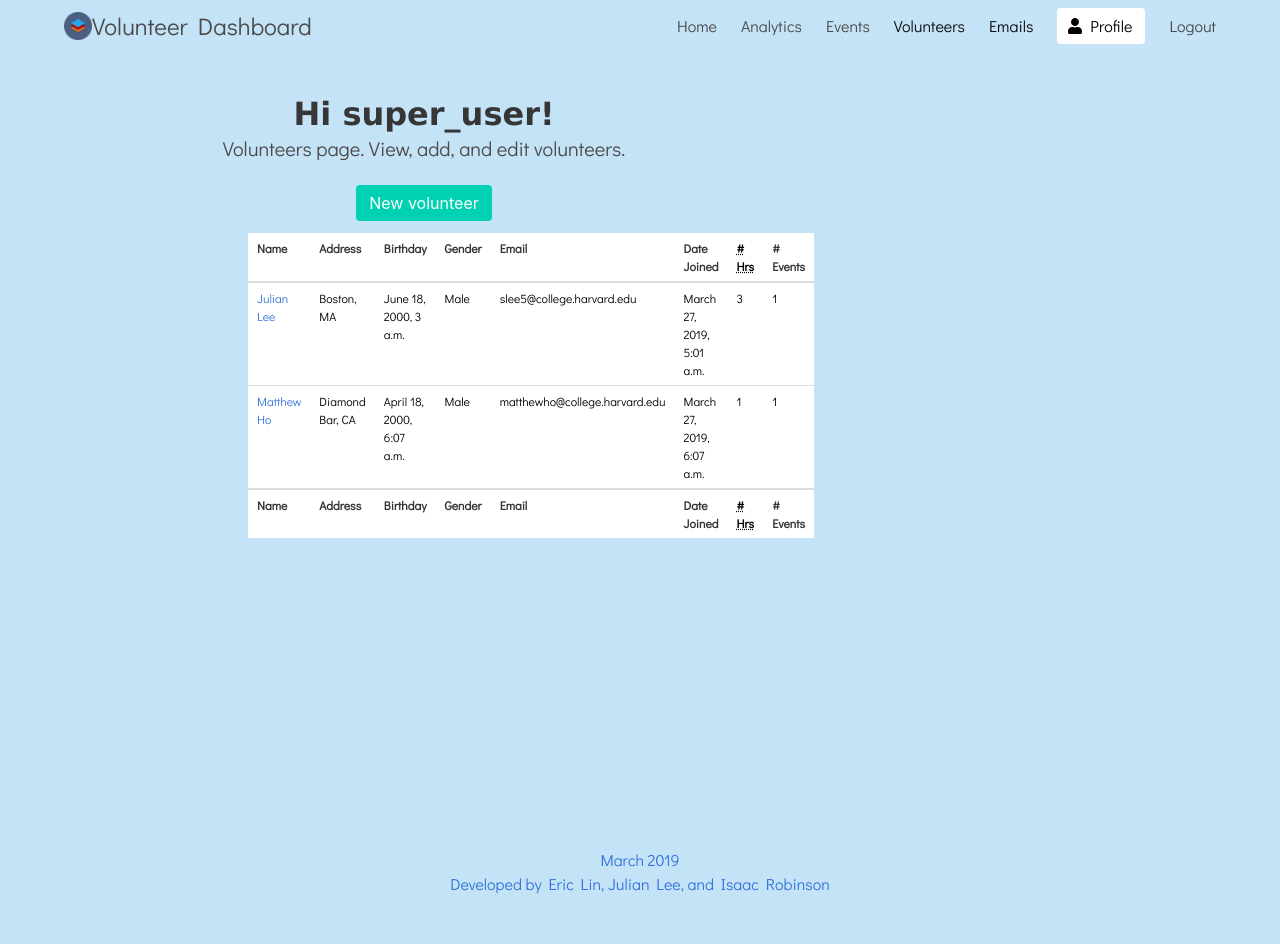
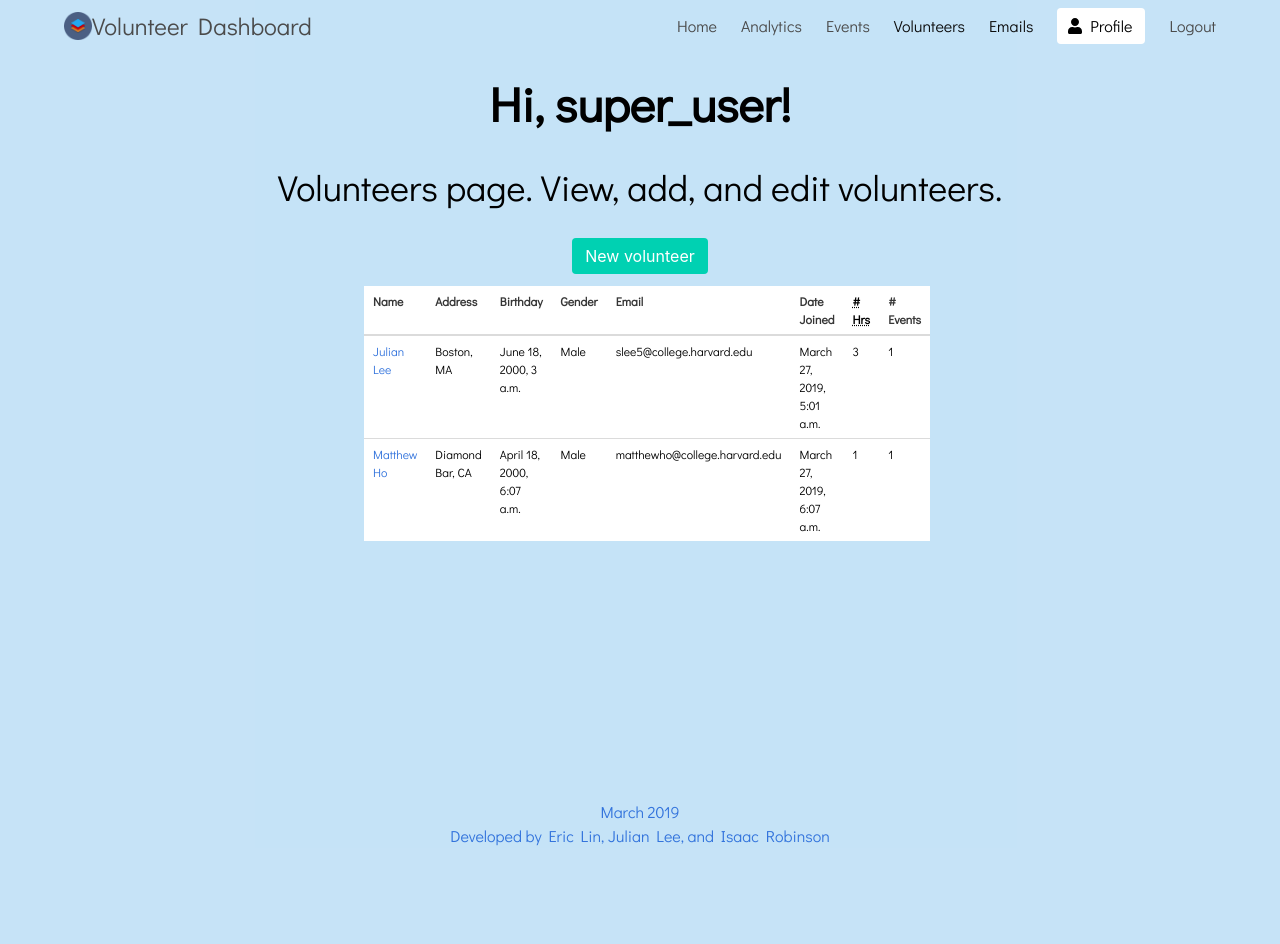
Before and after one commit to julianl092/cs91r_volunteer_dashboard, a Django app: page /volunteers/volunteers/ in a window 1280 px wide. After the commit the page ends 846 px from the top, so only its background shows below. Run offline with Django 3.2, Linux system fonts and the light colour scheme; a user stored in the database is signed in; data comes from the database, SQL or seed files in the repository; both versions use the stored data as it was after the commit; some libraries are stand-ins or nearby versions.

Commit message:
minor UI changes

```diff
--- a/cs91r_volunteer_dashboard/views.py
+++ b/cs91r_volunteer_dashboard/views.py
@@ -46,7 +46,7 @@ def home(request):
 	collection = FeatureCollection(features)
 	with open("static/js/data.geojson", "w+") as f:
 		f.write('%s' % collection)
-	return render (request, 'home.html', context = {"volunteers": vols[:4], "events": evs[:4]})
+	return render (request, 'home.html', context = {"volunteers": vols[:4], "events": evs[:2]})
 
 def analytics(request):
 	vols = Volunteer.objects.all()
--- a/static/css/styles.css
+++ b/static/css/styles.css
@@ -175,7 +175,7 @@ td {
 }
 .hero-body{
   height: 100vh;
-  width: 100vh;
+  width: 100vw;
 }
 .display{
   display: flex;
@@ -183,12 +183,8 @@ td {
   width: 100%;
   flex-direction: column;
 }
-<<<<<<< HEAD
-/* .graphics {
-=======
 
 .graphics {
->>>>>>> 8c73959adb622b3559f1433b40aa02d311428286
   order: 1;
   display: flex;
   flex-direction: row;
@@ -259,9 +255,9 @@ td {
 .pieChart {
   flex-grow: 1;
   order: 1;
-  padding-top: 30%;
+  padding-top: 10%;
   padding-right: 20%;
-  padding-bottom: 30%;
+  padding-bottom: 10%;
   padding-left: 20%;
   /* border:1px solid black; */
 }
--- a/templates/volunteers.html
+++ b/templates/volunteers.html
@@ -2,18 +2,38 @@
 {% extends 'base.html' %}
 {% block title %}Dashboard -- Volunteers{% endblock %}
 {% block content %}
-	{% if user.is_authenticated %}
+  {% if user.is_authenticated %}
+    <style>
+      .hero-body {
+        text-align: center;
+      }
+      * {
+        font-family: 'Didact Gothic', sans-serif;
+        color: black;
+      }
+
+h1 {
+  margin: 10px;
+  padding: 10px;
+  font-size: 48px;
+  text-align: center;
+  font-weight: 900;
+}
+h2 {
+  text-align: center;
+  font-size: 36px;
+  font-weight: 400;
+}
+    </style>
     <!-- Body of home page. -->
-    <section class="section">
+    <section class="hero">
       <div class="hero-body">
-        <div class="container has-text-centered">
-          <h1 class="title">
-            Hi {{ user.username }}!
-          </h1>
-          <h2 class="subtitle">
-            Volunteers page. View, add, and edit volunteers.
-          </h2>
-        </div>
+            <h1>
+              Hi, {{ user.username }}!
+            </h1>
+            <h2>
+              Volunteers page. View, add, and edit volunteers.
+            </h2>
         <!-- Add new event -->
         <div class="container has-text-centered">
             <a href="{% url 'add_volunteer' %}">
@@ -40,19 +60,6 @@
                   <th> <abbr title="Number of events attended"> </abbr> # Events </th>
                 </tr>
               </thead>
-              <!-- Column names at the bottom. -->
-              <tfoot>
-                <tr>
-                  <th> Name </th>
-                  <th> Address </th>
-                  <th> Birthday </th>
-                  <th> Gender </th>
-                  <th> Email </th>
-                  <th> Date Joined </th>
-                  <th> <abbr title="Total hours volunteered"> # Hrs </abbr> </th>
-                  <th> <abbr title="Number of events attended"> </abbr> # Events </th>
-                </tr>
-              </tfoot>
               <!-- Events data. -->
               <tbody>
                 {% for volunteer in volunteers %}
```
Also changed, not shown: templates/events.html (+18 -4 lines), templates/home.html (+4 -4 lines), db.sqlite3.
